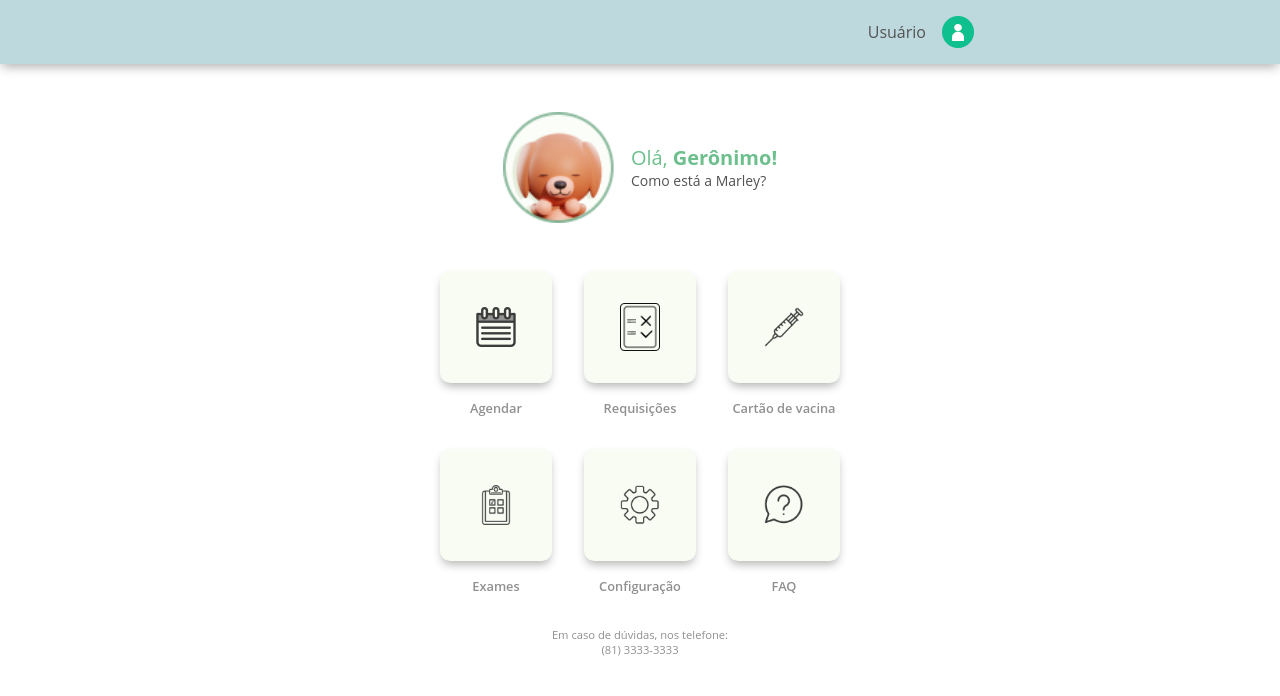
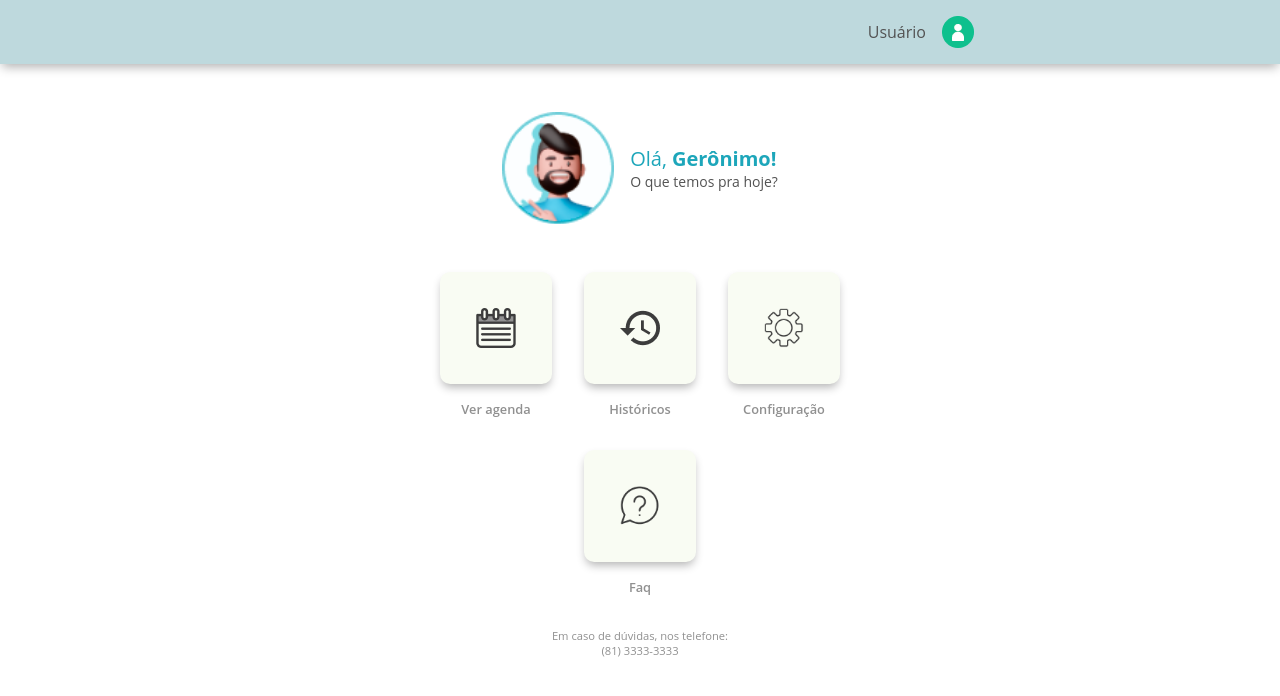
Before and after one commit to jorgelucasalm/petcare, a React (Create React App) app: page / in a window 1280 px wide. Shown: the top 696 px of the page. Built offline with nearby package versions, Linux system fonts and the light colour scheme; the HTML template or start-up script is replaced by a standard one.

Commit message:
feat: adiciona a tela de home do medico

```diff
--- a/src/App.js
+++ b/src/App.js
@@ -1,13 +1,15 @@
 import { ThemeProvider } from "styled-components";
 import Navbar from "./components/Navbar";
 import Home from "./pages/Home";
+import Medico from "./pages/Medico";
 
 import dog from "./assets/style/themes/dog";
 import cat from "./assets/style/themes/cat";
+import medico from "./assets/style/themes/med";
 import { useState } from "react";
 
 function App() {
-  const [theme, setTheme] = useState(dog)
+  const [theme, setTheme] = useState(medico)
 
   const handleTheme = () => {
     setTheme(theme.title === 'dog' ? cat : dog)
@@ -15,10 +17,10 @@ function App() {
 
   return (
     <ThemeProvider theme={theme}>
-      <Navbar changeTheme={handleTheme} />
-      <Home />
+      <Navbar changeTheme={handleTheme} isAdm={false} />
+      <Medico />
     </ThemeProvider>
-  );
+  )
 }
 
 export default App;
--- /dev/null
+++ b/src/assets/style/themes/med.js
@@ -0,0 +1,17 @@
+import User from "../../img/icon-user-dog.png"
+import Pet from "../../img/medico.png"
+
+export default {
+  title: 'med',
+
+  colors: {
+    primary: '#1DA6BA',
+    secundary: '',
+    background: '#BED9DD',
+  },
+
+  images: {
+    user: User,
+    pet: Pet,
+  }
+};
--- /dev/null
+++ b/src/pages/Medico/components/Card/index.js
@@ -0,0 +1,16 @@
+import {
+  Container
+} from "./style"
+
+const Card = ({ tittle, image }) => {
+  return (
+    <Container>
+      <div>
+        <img src={image} alt="" />
+      </div>
+      <h3>{tittle}</h3>
+    </Container>
+  );
+}
+
+export default Card;
--- /dev/null
+++ b/src/pages/Medico/components/Card/style.js
@@ -0,0 +1,41 @@
+import styled from 'styled-components';
+
+export const Container = styled.div`
+  cursor: pointer;
+  display: flex;
+  flex-direction: column;
+  align-items: center;
+  justify-content: space-between;
+
+  div {
+    display: flex;
+    align-items: center;
+    justify-content: center;
+    width: 7rem;
+    height: 7rem;
+    background-color: #F9FCF3;
+
+    border-radius: 10px;
+    box-shadow: 0 5px 10px -2px #b2b2b2;
+    margin-bottom: 1rem;
+  }
+
+  div img {
+    width: 2.5rem;
+  }
+
+  h3{
+    text-align: center;
+    font-size: .8rem;
+    color: #909090;
+    font-weight: 600;
+  }
+  div:hover {
+   background-color: #f2f9e5;
+   transition: all 0.3s ease-out;
+ }
+
+  @media (max-width: 700px) {
+
+  }
+`;
--- /dev/null
+++ b/src/pages/Medico/components/Footer/index.js
@@ -0,0 +1,14 @@
+import {
+  Container
+} from "./style"
+
+const Footer = () => {
+  return (
+    <Container>
+      <span>Em caso de dúvidas, nos telefone:</span>
+      <span>(81) 3333-3333</span>
+    </Container>
+  );
+}
+
+export default Footer;
--- /dev/null
+++ b/src/pages/Medico/components/Footer/style.js
@@ -0,0 +1,10 @@
+import styled from 'styled-components';
+
+export const Container = styled.div`
+    font-size: .7rem;
+    color: #909090;
+    margin: 1rem 0;
+    display: flex;
+    flex-direction: column;
+    text-align: center;
+`;
--- /dev/null
+++ b/src/pages/Medico/components/Top-section/index.js
@@ -0,0 +1,17 @@
+import {
+  Container
+} from "./style"
+
+const TopSection = ({ tittle, image }) => {
+  return (
+    <Container>
+      <img src={image} alt="pet" />
+      <div>
+        <h1>Olá, <span>Gerônimo!</span></h1>
+        <h2>O que temos pra hoje?</h2>
+      </div>
+    </Container>
+  );
+}
+
+export default TopSection;
--- /dev/null
+++ b/src/pages/Medico/components/Top-section/style.js
@@ -0,0 +1,32 @@
+import styled from 'styled-components';
+
+export const Container = styled.div`
+  margin: 2rem 0;
+  display: flex;
+  align-items: center;
+  justify-content: center;
+  padding: 1rem 1rem 0 1rem;
+
+  img {
+    width: 7rem;
+    margin-right: 1rem;
+  }
+
+  h1 {
+    color: ${(props) => props.theme.colors.primary};
+    font-size: 1.25rem;
+  }
+
+  h2 {
+    color: #535353;
+    font-size: 0.875rem;
+  }
+
+  span {
+    font-weight: bold;
+  }
+
+  h2 span {
+    font-weight: 500;
+  }
+`;
--- /dev/null
+++ b/src/pages/Medico/index.js
@@ -0,0 +1,31 @@
+import { useContext, useState } from 'react'
+import Agendar from "../../assets/img/icon-agendar.png"
+import Config from "../../assets/img/icon-config.png"
+import Historico from "../../assets/img/historico.png"
+import Faq from "../../assets/img/icon-faq.png"
+import Requisicao from "../../assets/img/icon-requisicao.png"
+import Vacina from "../../assets/img/icon-vacina.png"
+import Card from './components/Card'
+import Footer from './components/Footer'
+import TopSection from "./components/Top-section"
+import { Container, Hub } from './style'
+import { ThemeContext } from 'styled-components'
+
+function Medico() {
+  const { images } = useContext(ThemeContext)
+  return (
+    <Container>
+      <TopSection image={images.pet} />
+      <Hub>
+        <Card tittle={"Ver agenda"} image={Agendar}></Card>
+        <Card tittle={"Históricos"} image={Historico}></Card>
+        <Card tittle={"Configuração"} image={Config}></Card>
+        <Card tittle={"Faq"} image={Faq}></Card>
+      </Hub>
+
+      <Footer></Footer>
+    </Container>
+  );
+}
+
+export default Medico;
--- /dev/null
+++ b/src/pages/Medico/style.js
@@ -0,0 +1,22 @@
+import styled from 'styled-components';
+
+export const Hub = styled.section`
+  margin: 0 auto;
+
+  display: flex;
+    align-items: center;
+    padding: 1rem;
+    gap: 2rem;
+    flex-wrap: wrap;
+    justify-content: center;
+    max-width: 500px;
+  @media (max-width: 700px) {
+    width: 100%;
+    padding: 1.5rem 1rem;
+  }
+`;
+
+export const Container = styled.section`
+  max-width: 1440px;
+  margin: 0 auto;
+`;
```
Also changed, not shown: src/assets/img/historico.png (added), src/assets/img/medico.png (added).
